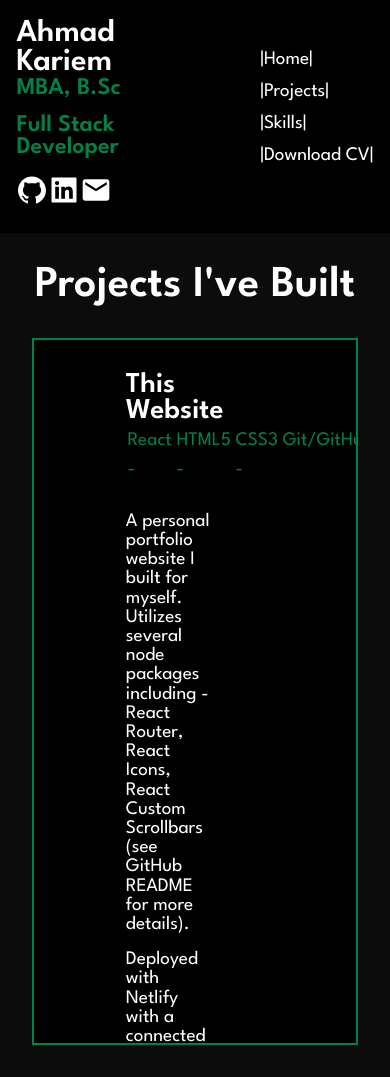
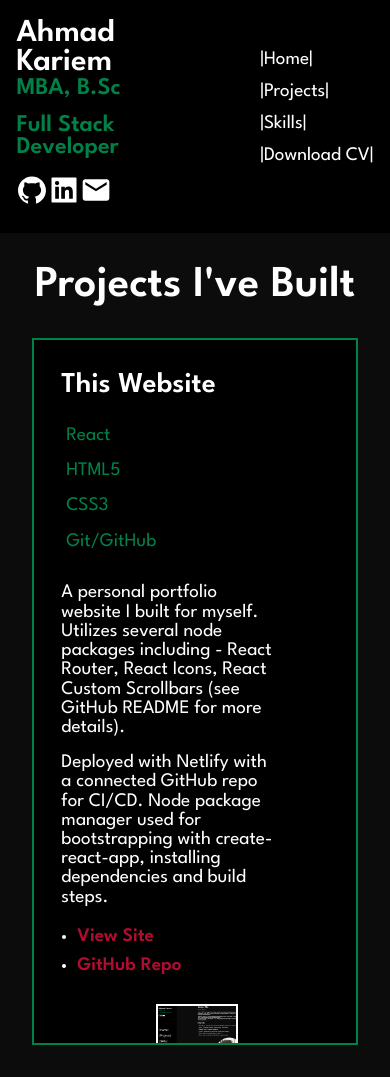
Before and after one commit to YSquid/portfolio2.0, a React (Create React App) app: page /projects in a window 390 px wide. Built offline with nearby package versions, Linux system fonts and the light colour scheme.

Commit message:
adjusted projects map for more responsive image layout and centered in element

```diff
--- a/src/components/projects/project/Project.css
+++ b/src/components/projects/project/Project.css
@@ -1,24 +1,28 @@
 .Project {
   display: flex;
   align-items: center;
+  justify-content: center;
   max-height: inherit;
   margin-bottom: 5rem;
   font-size: 1.2rem;
 }
 
 .Project_left {
-  width: 35%;
+  width: 50%;
   margin-right: 3rem;
 }
 
 .Project_right {
   display: flex;
-  align-items: start;
+  width: 30%;
   height: 100%;
+  justify-content: center;
+  align-items: center;
 }
 
 .Tech_list {
   display: inline-flex;
+  flex-flow: wrap;
   list-style: none;
   color: var(--accent-1)
 }
@@ -38,23 +42,32 @@
     line-height: 1;
 }
 
+.Preview_link {
+  width: 100%;
+}
+
 .Preview_image {
-  width: 25rem;
+  width: 100%;
   border: 2px solid var(--white-text);
 }
+
+
 
 .Links a:link {
     color: var(--accent-2);
     font-weight: 700;
+    text-decoration: none;
 }
 
 .Links a:visited {
     color: var(--accent-1);
     font-weight: 700;
+    text-decoration: none;
 }
 
 .Links a:hover {
     color: var(--accent-1);
+    text-decoration: underline;
 }
 
 
@@ -62,4 +75,21 @@
     .Project {
         flex-direction: column;
     }
+
+    .Project_left {
+      width: 85%;
+      margin-right: 3rem;
+    }
+
+    .Tech_list {
+      flex-flow: column;
+      list-style: none;
+      color: var(--accent-1);
+      margin-left: 0;
+    }
+
+    .Tech_list li:not(:last-child):after {
+      content: none;
+    }
+
 }
--- a/src/components/projects/project/Project.js
+++ b/src/components/projects/project/Project.js
@@ -29,7 +29,7 @@ function Project({ id, title, tech, description1, description2, links, previewUR
         </ul>
       </div>
       <div className="Project_right">
-        <a href={links.website} target="_blank" rel="noreferrer"><img className="Preview_image" src={previewURL} /></a>
+        <a href={links.website} target="_blank" rel="noreferrer" className="Preview_link"><img className="Preview_image" src={previewURL} /></a>
       </div>
     </div>
   );
--- a/src/components/projects/projectsList/projectsStorage.js
+++ b/src/components/projects/projectsList/projectsStorage.js
@@ -42,26 +42,7 @@ const projects = [
     id: "mrkCBD",
     title: "Mr. K CBD Landing Page",
     tech: ["HTML5", "CSS3", "Git/GitHub"],
-    links: {
-      website: "https://mrkcbd.com/",
-      github: "https://gith ub.com/YSquid/mrk-landing",
-    },
-    previewURL: "../../../../assets/mrkCBD.png",
-  },
-  {
-    id: "mrkCBD",
-    title: "Mr. K CBD Landing Page",
-    tech: ["HTML5", "CSS3", "Git/GitHub"],
-    links: {
-      website: "https://mrkcbd.com/",
-      github: "https://gith ub.com/YSquid/mrk-landing",
-    },
-    previewURL: "../../../../assets/mrkCBD.png",
-  },
-  {
-    id: "mrkCBD",
-    title: "Mr. K CBD Landing Page",
-    tech: ["HTML5", "CSS3", "Git/GitHub"],
+    description1: 'A simple landing page for a CBD brand made with HTML5 and CSS3',
     links: {
       website: "https://mrkcbd.com/",
       github: "https://gith ub.com/YSquid/mrk-landing",
```
